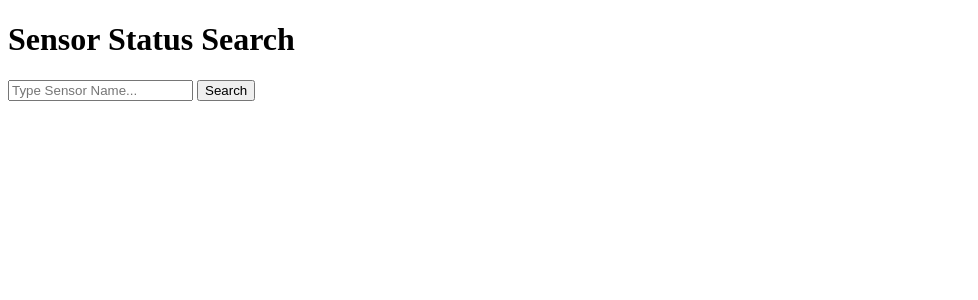
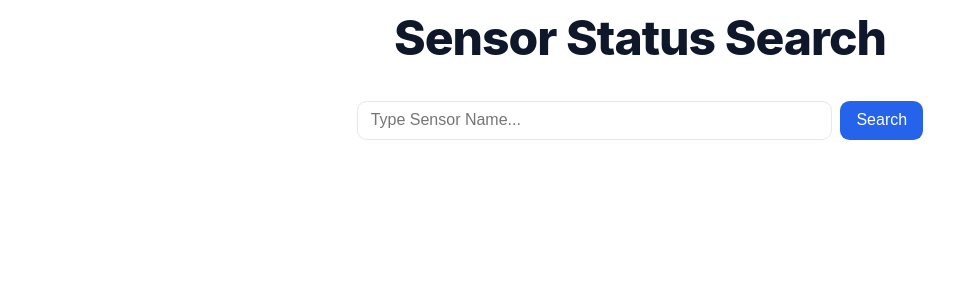
Before and after one commit to iphoneuserray-debug/404-Hackthon-Project, a Flask app: page / in a window 1280 px wide. Shown: the top 300 px of the page, without its empty margins (0-978 px from the left). Run offline with Flask 3, Linux system fonts and the light colour scheme.

Commit message:
new version of website

```diff
--- a/templates/index.html
+++ b/templates/index.html
@@ -4,6 +4,156 @@
     <meta charset="UTF-8" />
     <meta name="viewport" content="width=device-width, initial-scale=1.0" />
     <title>Sensor Status Search</title>
+    <style>
+      :root {
+        --font-sans: ui-sans-serif, -apple-system, BlinkMacSystemFont,
+          "Segoe UI", Roboto, "Helvetica Neue", Arial, "Noto Sans CJK SC",
+          "Noto Sans", "PingFang SC", "Hiragino Sans GB", "Microsoft YaHei",
+          "Apple Color Emoji", "Segoe UI Emoji", "Segoe UI Symbol";
+        --fg: #0f172a;
+        --muted: #475569;
+        --bg: #ffffff;
+        --card: #ffffff;
+        --primary: #2563eb;
+        --primary-700: #1e40af;
+        --border: #e5e7eb;
+        --header: #f1f5f9;
+        --row-hover: #f8fafc;
+        --shadow: 0 1px 2px rgba(0, 0, 0, 0.06), 0 4px 12px rgba(0, 0, 0, 0.06);
+      }
+
+      body {
+        margin: 0;
+        font-family: var(--font-sans);
+        color: var(--fg);
+        background: var(--bg);
+        line-height: 1.6;
+      }
+
+      .container {
+        max-width: 80rem;
+        padding: 2rem clamp(1rem, 3vw, 2rem);
+        margin-inline: auto;
+      }
+
+      h1.head {
+        text-align: center;
+        font-weight: 800;
+        letter-spacing: -0.02em;
+        font-size: clamp(2rem, 4vw, 3rem);
+        margin: 0 0 1.5rem;
+      }
+
+      form.head {
+        display: flex;
+        justify-content: center;
+        gap: 0.5rem;
+        margin: 0 auto 2rem;
+        flex-wrap: wrap;
+      }
+
+      input[type="text"] {
+        padding: 0.6rem 0.8rem;
+        border: 1px solid var(--border);
+        border-radius: 0.6rem;
+        font-size: 1rem;
+        min-width: min(28rem, 90vw);
+        background: var(--card);
+        color: var(--fg);
+        outline: none;
+        transition: box-shadow 0.2s, border-color 0.2s;
+      }
+      input[type="text"]:focus {
+        border-color: var(--primary);
+        box-shadow: 0 0 0 3px
+          color-mix(in oklab, var(--primary) 25%, transparent);
+      }
+
+      button {
+        padding: 0.6rem 1rem;
+        border: none;
+        border-radius: 0.6rem;
+        background: var(--primary);
+        color: #fff;
+        font-size: 1rem;
+        cursor: pointer;
+        transition: transform 0.05s ease, background 0.2s ease;
+      }
+      button:hover {
+        background: var(--primary-700);
+      }
+      button:active {
+        transform: translateY(1px);
+      }
+
+      h2 {
+        margin-top: 0;
+        margin-bottom: 0.75rem;
+        letter-spacing: -0.01em;
+      }
+      .subtitle {
+        color: var(--muted);
+        margin-bottom: 1rem;
+      }
+
+      .table-card {
+        background: var(--card);
+        border: 1px solid var(--border);
+        border-radius: 1rem;
+        box-shadow: var(--shadow);
+        overflow: hidden;
+      }
+      .table-scroll {
+        width: 100%;
+        overflow-x: auto;
+      }
+
+      table {
+        border-collapse: collapse;
+        width: 100%;
+        font-size: 0.95rem;
+        min-width: 640px;
+      }
+
+      thead th {
+        position: sticky;
+        top: 0;
+        z-index: 1;
+        background: var(--header);
+        color: var(--fg);
+        text-align: left;
+        font-weight: 700;
+        letter-spacing: 0.01em;
+      }
+
+      th,
+      td {
+        border-bottom: 1px solid var(--border);
+        padding: 0.7rem 0.9rem;
+        vertical-align: top;
+        white-space: nowrap;
+      }
+
+      tbody tr:nth-child(even) {
+        background: color-mix(in oklab, var(--header) 35%, transparent);
+      }
+
+      tbody tr:hover {
+        background: var(--row-hover);
+      }
+
+      tbody td:first-child {
+        font-weight: 600;
+      }
+
+      .empty {
+        padding: 1rem 1.2rem;
+        border: 1px dashed var(--border);
+        border-radius: 0.75rem;
+        color: var(--muted);
+        background: color-mix(in oklab, var(--header) 30%, transparent);
+      }
+    </style>
   </head>
   <body>
     <h1 class="head">Sensor Status Search</h1>
```
Also changed, not shown: README.md, 1 other file.
